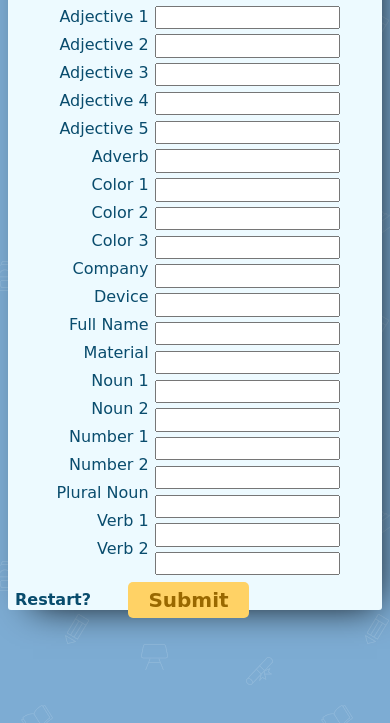
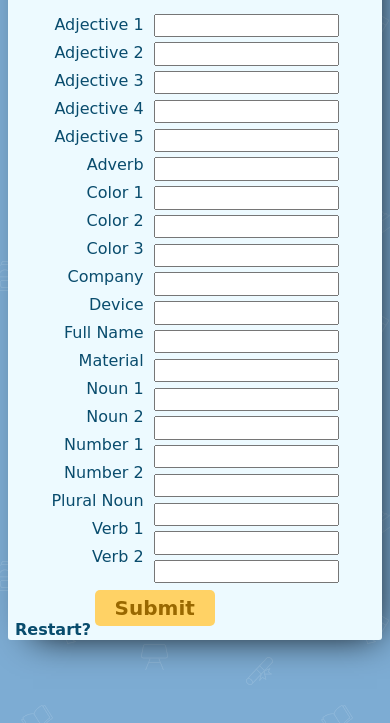
Before and after one commit to coreybr/mad-game, a plain HTML site: page index.html in a window 390 px wide. Shown: the part 121-844 px from the top of the page. Drawn offline with Linux system fonts and the light colour scheme; a web font is replaced by a local one.

Commit message:
Made css much more dynamic/responsive

```diff
--- a/mad.css
+++ b/mad.css
@@ -9,15 +9,11 @@ body {
 h1{
     color: #DE2200;
     text-shadow: 1px 1px 2px rgba(150, 150, 150, 0.75);
+    text-align: center;
 }
 
 p {
     font-family: sans;
-}
-
-.restart a {
-    text-decoration: none;
-    color: #094c6d;
 }
 
 /* Classes */
@@ -28,22 +24,27 @@ p {
     bottom: -20px;
 }
 
+.restart a {
+    text-decoration: none;
+    color: #094c6d;
+}
+
 /* Containers */
 
 .container {
+    display: flex;
+    flex-direction: column;
     position: relative;
     background-color: #EDFAFF;
     box-shadow: 10px 10px 36px -15px rgba(0,0,0,1);
-    text-align: center;
+    /*text-align: center;*/
     border-radius: 3px;
-    height: 710px;
     width: 600px;
     max-width: 100%;
     margin: 0 auto;
 }
 
 #container--input {
-    width: 290px;
     margin: 0 auto 5px auto;
     padding: 5px 10px;
 }
@@ -54,6 +55,7 @@ p {
 
 #container--labels {
     text-align: right;
+    margin-right: 10px;
     line-height: 1.75em;
 }
 
@@ -97,7 +99,6 @@ input[type=submit] {
   box-shadow: 0 0 1px rgba(0, 0, 0, 0);
   -webkit-backface-visibility: hidden;
   backface-visibility: hidden;
-  -moz-osx-font-smoothing: grayscale;
   -webkit-transition-duration: 0.3s;
   transition-duration: 0.3s;
   -webkit-transition-property: transform;
```
